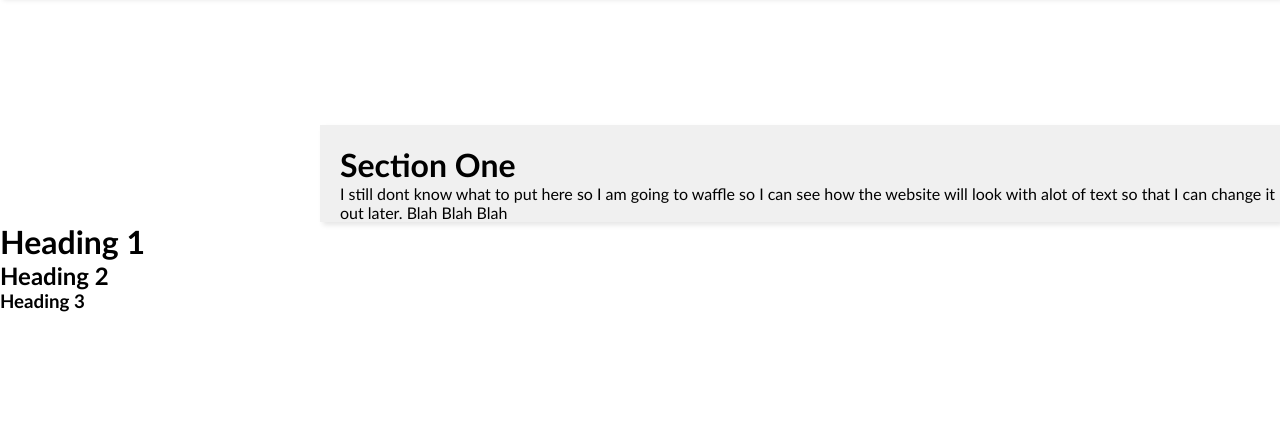
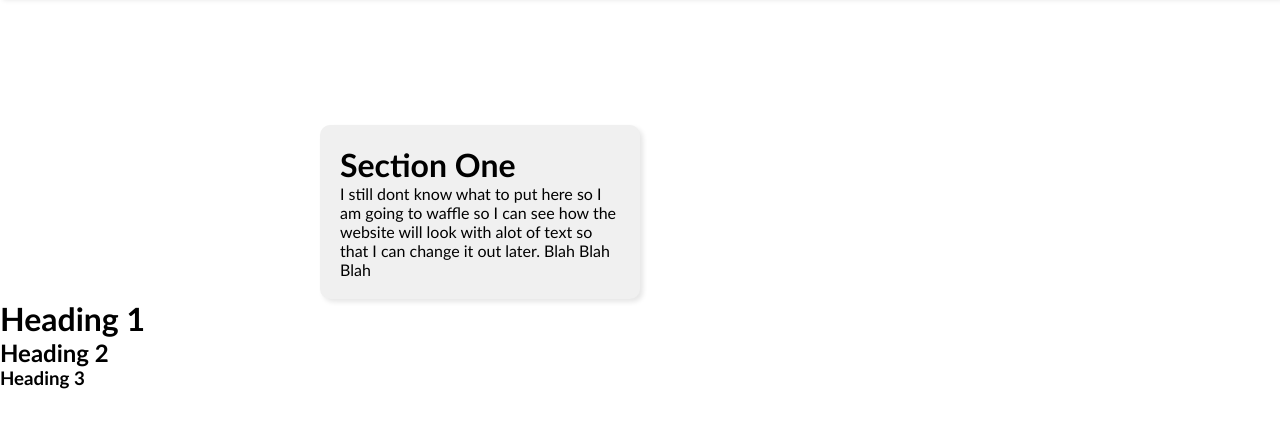
Before and after one commit to ChrisLegge/chrislegge.github.io, a plain HTML site: page index.htm in a window 1280 px wide. Shown: the part 53-480 px from the top of the page. Drawn offline with Linux system fonts and the light colour scheme.

Commit message:
Update styles.css

```diff
--- a/styles.css
+++ b/styles.css
@@ -74,8 +74,12 @@ nav li:first-child{
 #sectionOneText{
   background-color: #f0f0f0;
   margin-left: 25%;
+  margin-right: 50%;
   margin-top: 10%;
   padding-left: 20px;
   padding-top: 20px;
+  padding-right: 20px;
+  padding-bottom: 20px;
+  border-radius: 10px;
   box-shadow: 3px 3px 5px rgba(0, 0, 0, 0.1);
 }
```
